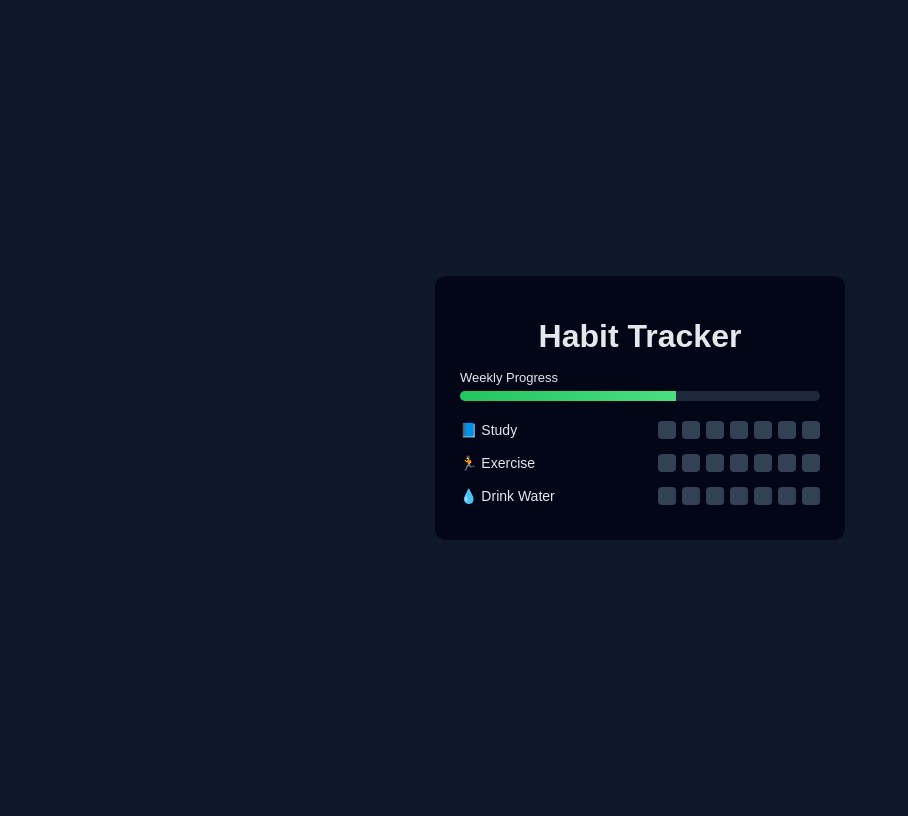
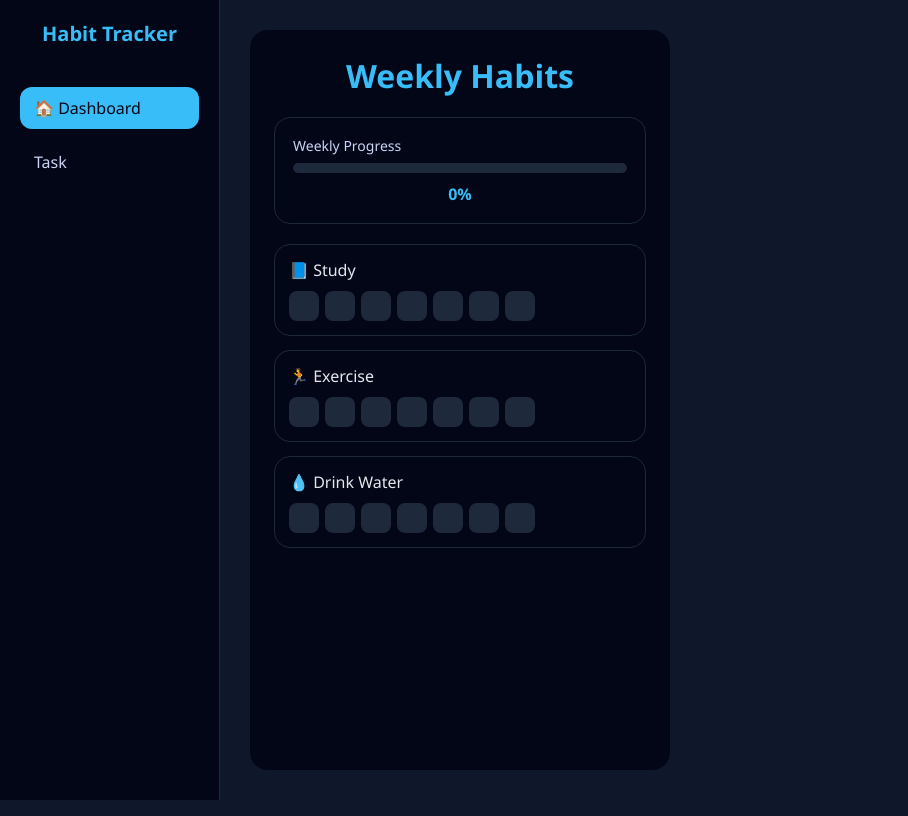
Before and after one commit to khalidabdullahiesse-hash/Life-Management, a website: page src/habit/habit.html in a window 1280 px wide. Shown: the whole page, without its empty margins (0-908 px from the left). Drawn offline with Linux system fonts and the light colour scheme.

Commit message:
complete habit project and link togather

```diff
--- a/src/habit/habit.css
+++ b/src/habit/habit.css
@@ -1,90 +1,149 @@
+* {
+  margin: 0;
+  padding: 0;
+  box-sizing: border-box;
+  font-family: "Segoe UI", Tahoma, sans-serif;
+}
+
 body {
-  font-family: Arial, sans-serif;
   background: #0f172a;
   color: #e5e7eb;
+  min-height: 100vh;
   display: flex;
-  justify-content: center;
-  align-items: center;
-  min-height: 100vh;
 }
 
-.container {
+/* ===== Sidebar ===== */
+.sidebar {
+  width: 220px;
   background: #020617;
-  padding: 20px 25px;
-  border-radius: 12px;
-  width: 360px;
+  border-right: 1px solid #1e293b;
+  padding: 20px;
+  display: flex;
+  flex-direction: column;
+  gap: 20px;
 }
 
-h1 {
+.sidebar .logo {
+  color: #38bdf8;
+  font-size: 20px;
   text-align: center;
-  margin-bottom: 15px;
-}
-
-/* Progress Bar */
-.progress-box {
   margin-bottom: 20px;
 }
 
+.sidebar nav {
+  display: flex;
+  flex-direction: column;
+  gap: 12px;
+}
+
+.sidebar nav a {
+  color: #cbd5f5;
+  text-decoration: none;
+  padding: 10px 14px;
+  border-radius: 12px;
+  transition: background 0.2s ease, color 0.2s ease;
+}
+
+.sidebar nav a:hover,
+.sidebar nav a.active {
+  background: #38bdf8;
+  color: #020617;
+}
+
+/* ===== Main Container ===== */
+.container {
+  flex: 1;
+  max-width: 420px;
+  background: #020617;
+  padding: 24px;
+  border-radius: 18px;
+  margin: 30px;
+}
+
+/* ===== Title ===== */
+h1 {
+  text-align: center;
+  margin-bottom: 20px;
+  color: #38bdf8;
+}
+
+/* ===== Progress Box ===== */
+.progress-box {
+  background: #020617;
+  padding: 18px;
+  border-radius: 16px;
+  margin-bottom: 20px;
+  border: 1px solid #1e293b;
+}
+
 .progress-label {
-  font-size: 13px;
-  margin-bottom: 6px;
+  font-size: 14px;
+  margin-bottom: 8px;
+  color: #cbd5f5;
 }
 
 .progress-bar {
   width: 100%;
   height: 10px;
   background: #1e293b;
-  border-radius: 8px;
+  border-radius: 10px;
   overflow: hidden;
 }
 
 .progress-fill {
   height: 100%;
-  width: 60%;
-  background: linear-gradient(90deg, #22c55e, #4ade80);
+  width: 0%;
+  background: #38bdf8;
+  transition: width 0.3s ease;
 }
 
-.progress-text {
-  text-align: right;
-  font-size: 12px;
-  margin-top: 4px;
-  color: #86efac;
+#progress-text {
+  margin-top: 10px;
+  text-align: center;
+  font-weight: bold;
+  color: #38bdf8;
 }
 
+/* ===== Habit Cards ===== */
 .habit {
-  display: flex;
-  justify-content: space-between;
-  align-items: center;
-  margin-bottom: 15px;
+  background: #020617;
+  border: 1px solid #1e293b;
+  border-radius: 16px;
+  padding: 14px;
+  margin-bottom: 14px;
 }
 
 .habit span {
-  font-size: 14px;
+  display: block;
+  margin-bottom: 10px;
+  font-weight: 500;
+  color: #e5e7eb;
 }
 
+/* ===== Days Buttons ===== */
 .days {
   display: flex;
   gap: 6px;
 }
 
 .day {
-  width: 18px;
-  height: 18px;
-  border-radius: 4px;
+  width: 30px;
+  height: 30px;
+  border-radius: 8px;
+  border: none;
+  background: #1e293b;
+  cursor: pointer;
+  transition: background 0.2s ease, transform 0.1s ease;
+}
+
+.day:hover {
   background: #334155;
-  border: none;
-  padding: 0;
 }
 
 .day.active {
-  background: #22c55e;
+  background: #38bdf8;
+  transform: scale(1.05);
 }
-
-.day:hover {
-  outline: 2px solid #22c55e;
-  cursor: pointer;
+a{
+  text-decoration: none;
 }
-
-.day:focus {
-  outline: 2px solid #4ade80;
-}
--- a/src/habit/habit.html
+++ b/src/habit/habit.html
@@ -1,4 +1,3 @@
-<!-- index.html -->
 <!DOCTYPE html>
 <html lang="en">
 <head>
@@ -8,18 +7,30 @@
   <link rel="stylesheet" href="habit.css" />
 </head>
 <body>
+
+  <!-- ===== Sidebar ===== -->
+  <aside class="sidebar">
+    <h2 class="logo">Habit Tracker</h2>
+    <nav>
+      <a href="#" class="active">🏠 Dashboard</a>
+      <a href="../task/task.html">Task</a>
+    </nav>
+  </aside>
+
+  <!-- ===== Main Content ===== -->
   <div class="container">
-    <h1>Habit Tracker</h1>
+    <h1>Weekly Habits</h1>
 
-    <!-- Progress Bar -->
+    <!-- Progress -->
     <div class="progress-box">
       <div class="progress-label">Weekly Progress</div>
       <div class="progress-bar">
         <div class="progress-fill"></div>
       </div>
-      <div class="progress-text"></div>
+      <div id="progress-text">0%</div>
     </div>
 
+    <!-- Habits -->
     <div class="habit">
       <span>📘 Study</span>
       <div class="days">
@@ -58,11 +69,8 @@
         <button class="day"></button>
       </div>
     </div>
+  </div>
 
-
-
-    <script src="habit.js"></script>
-
-  </div>
+  <script src="habit.js"></script>
 </body>
 </html>
--- a/src/habit/habit.js
+++ b/src/habit/habit.js
@@ -1,26 +1,27 @@
 const dayButtons = document.querySelectorAll(".day");
-const progressPercentage= document.getElementById("progress-text");
+const progressText = document.getElementById("progress-text");
+const progressFill = document.querySelector(".progress-fill");
 
+function updateProgress() {
+  let activeCount = 0;
 
+  dayButtons.forEach(btn => {
+    if (btn.classList.contains("active")) {
+      activeCount++;
+    }
+  });
 
+  const percentage = Math.round(
+    (activeCount / dayButtons.length) * 100
+  );
 
-
-
-
-
+  progressText.textContent = percentage + "%";
+  progressFill.style.width = percentage + "%";
+}
 
 dayButtons.forEach(button => {
   button.addEventListener("click", () => {
     button.classList.toggle("active");
+    updateProgress();
   });
-
-     let per = 0;
-
-    dayButtons.forEach(btn => {
-      if (btn.classList.contains("active")) {
-        per++;
-      }
-    });
-
-
 });
--- a/src/task/task.css
+++ b/src/task/task.css
@@ -155,3 +155,6 @@ body {
   background: #334155;
   color: #e5e7eb;
 }
+a{
+  text-decoration: none;
+}
```
Also changed, not shown: src/task/task.html (+1 -1 lines).
